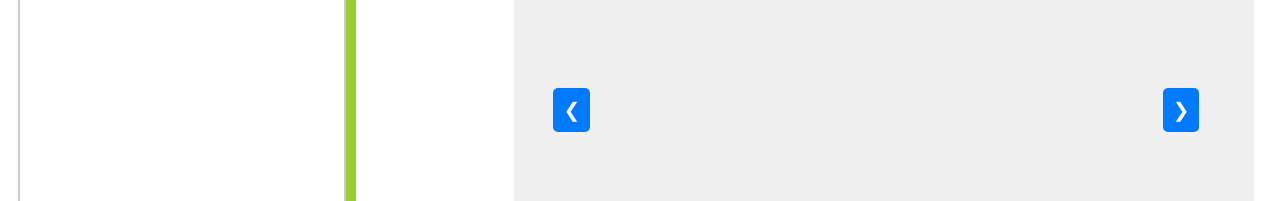
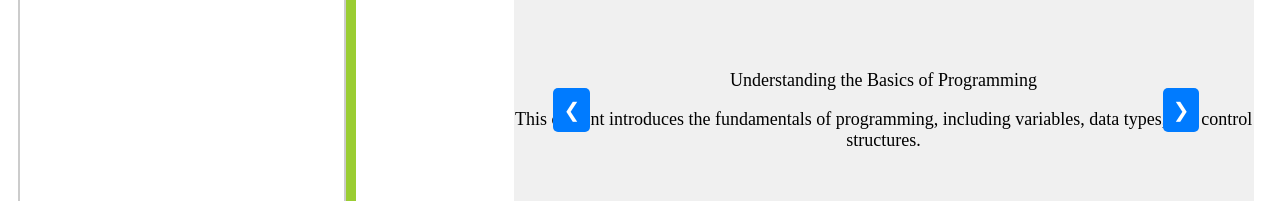
Before and after one commit to MeenakshiPramod/PEGASUS, a React (Vite) app in the folder frontend/: page / in a window 1280 px wide. Shown: the part 400-601 px from the top of the page. Built offline with nearby package versions, Linux system fonts and the light colour scheme.

Commit message:
fix : fixed some problems

```diff
--- a/frontend/components/slider/Slider.jsx
+++ b/frontend/components/slider/Slider.jsx
@@ -51,7 +51,8 @@ const Slider = ({ content }) => {
             : ''
         } ${showContent ? 'show' : ''}`}
       >
-        <p>{content[currentIndex]}</p>
+        <p>{slideArray[currentIndex].title}</p>
+        <p>{slideArray[currentIndex].description}</p>
       </div>
     </div>
   );
```
